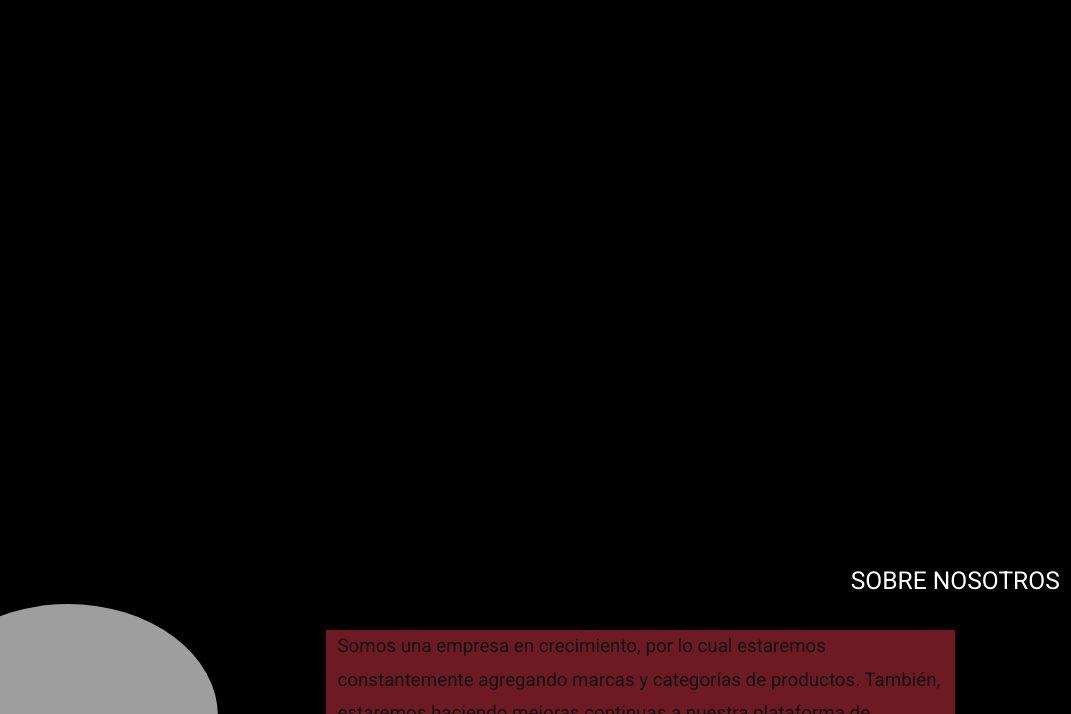
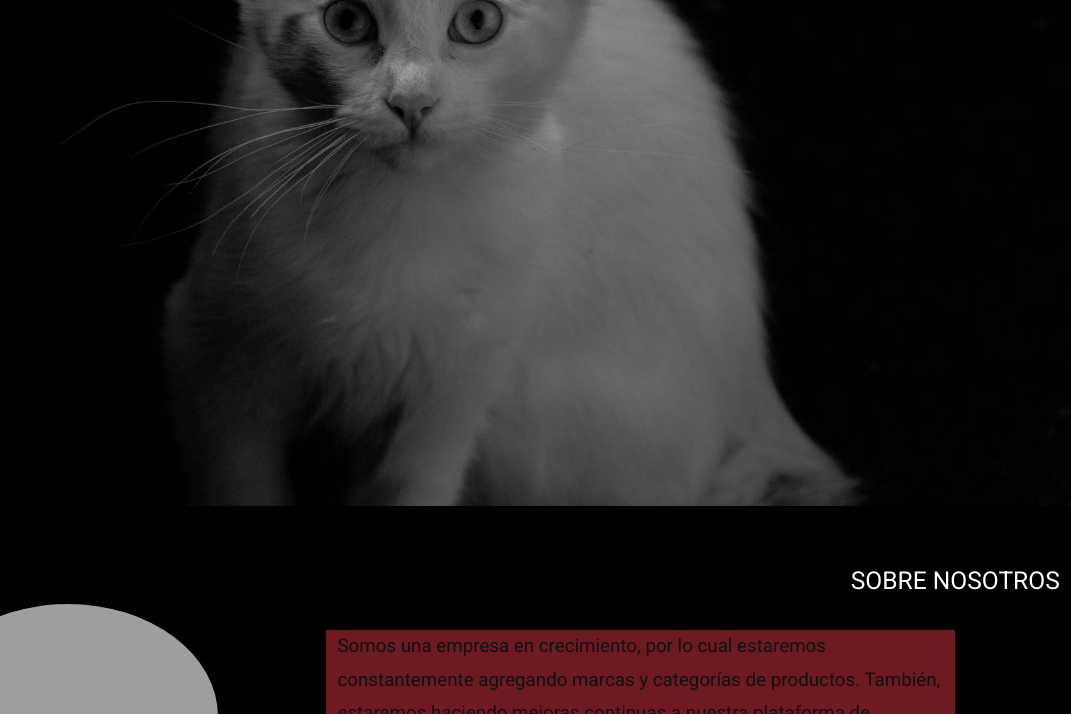
Before and after one commit to Jholauss/ProyectoFinalJS, a plain HTML site: page index.html in a window 1280 px wide. Shown: the part 294-1008 px from the top of the page, without its empty margins (209-1280 px from the left). Drawn offline with nearby package versions, Linux system fonts and the light colour scheme; some packages are replaced by stand-ins of ours; the site is published under a folder, as on GitHub Pages, so addresses that start at the root find nothing; a script that the page names is missing.

Commit message:
Subiendo...

```diff
--- a/css/styles.css
+++ b/css/styles.css
@@ -56,7 +56,7 @@ body {
   transform: scale(1.1);
 }
 .imagenHead{
-  background: url(/img/PXL.jpeg) no-repeat top;
+  background: url(../img/PXL.jpeg) no-repeat top;
   background-size:100%;
   width: auto;
   height: 100vh;
```
